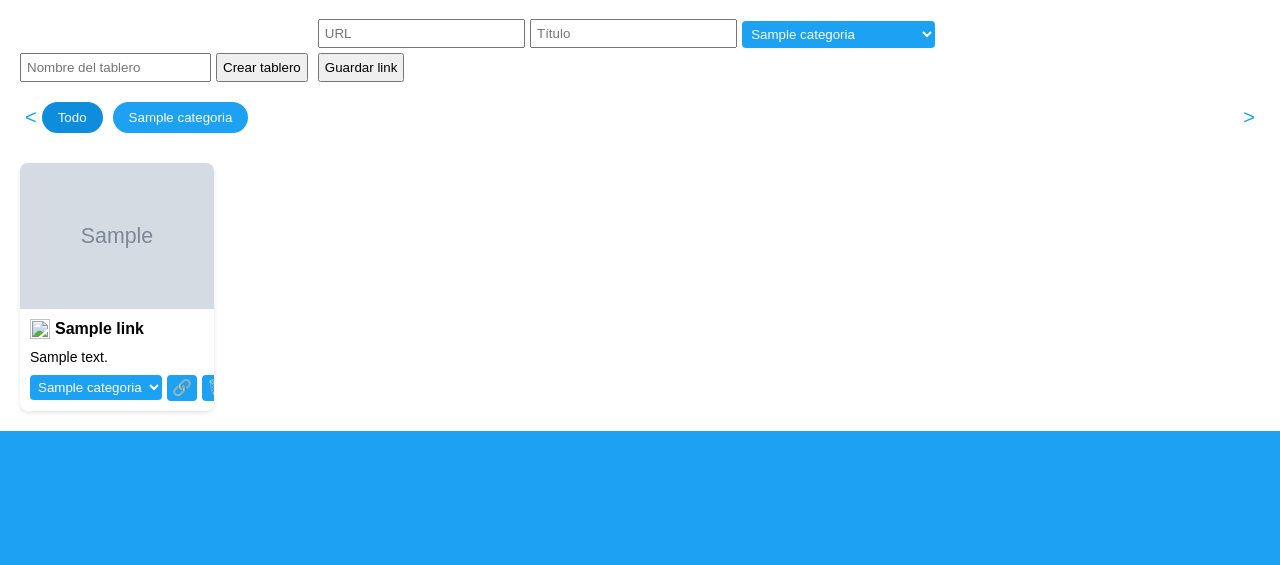
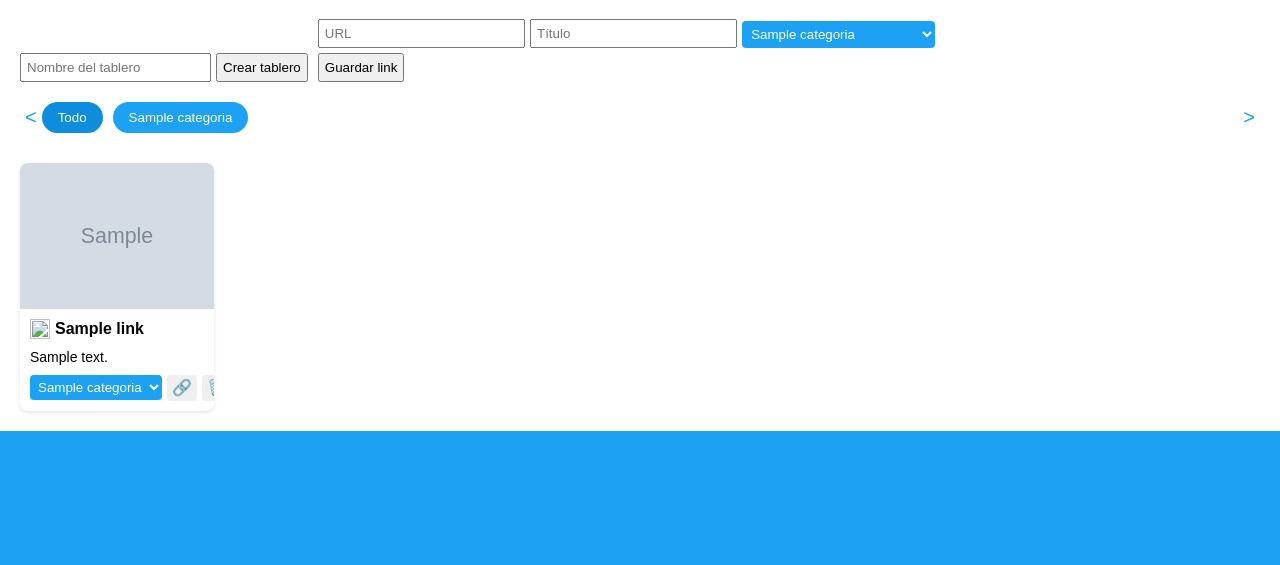
Before and after one commit to admivideo/linkaloo.com, a PHP site: page /panel_de_control.php in a window 1280 px wide. Shown: the part 71-636 px from the top of the page. Run offline with PHP 8.4, Linux system fonts and the light colour scheme; the visitor is signed in with stand-in values (Sample User, id 1); tables that the repository leaves empty hold one stand-in row (values such as "Sample post"); grey boxes marked "Sample" are stand-in pictures; some web fonts are replaced.

Commit message:
Comment action button background

```diff
--- a/assets/style.css
+++ b/assets/style.css
@@ -44,7 +44,7 @@ body {font-family: 'Rambla', sans-serif;margin:0;padding:0;background:#1DA1F2;co
 .link-cards .card-actions {margin-top:auto;display:flex;align-items:center;justify-content:space-between;gap:5px;}
 .link-cards .card-actions .move-select {padding:4px;background:#1DA1F2;color:#fff;border:none;border-radius:4px;font-family:'Rambla',sans-serif;}
 .link-cards .card-actions .action-btns {display:flex;gap:5px;}
-.link-cards .card-actions button {background:#1DA1F2;color:#fff;border:none;border-radius:4px;padding:5px;cursor:pointer;font-size:16px;line-height:1;}
+.link-cards .card-actions button {/*background:#1DA1F2;*/color:#fff;border:none;border-radius:4px;padding:5px;cursor:pointer;font-size:16px;line-height:1;}
 
 @media (max-width:1024px){
   .link-cards {grid-template-columns:repeat(4,1fr);}
```
